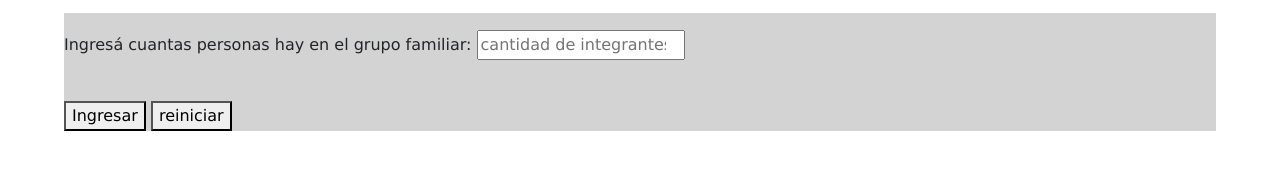
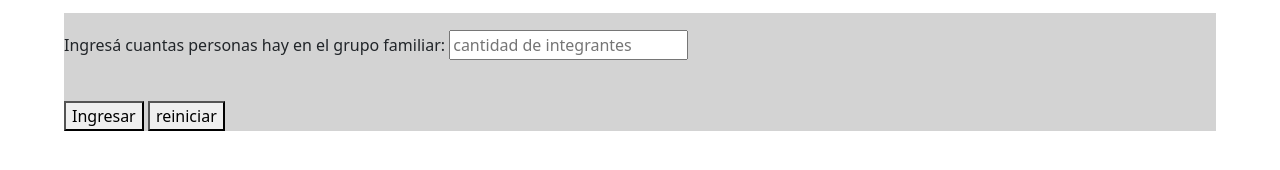
Before and after one commit to Iara-Pou/tarea-clase-10, a website: page clase-6-tarea/ejercicio-1/index.html in a window 1280 px wide. Drawn offline with nearby package versions, Linux system fonts and the light colour scheme.

Commit message:
Saca el cambio de letra

```diff
--- a/clase-6-tarea/ejercicio-1/style.css
+++ b/clase-6-tarea/ejercicio-1/style.css
@@ -1,6 +1,3 @@
-*{
-    font-family: 'Lucida Sans', Verdana, sans-serif;
-}
 
 body{
     padding: 1% 5%;
```
